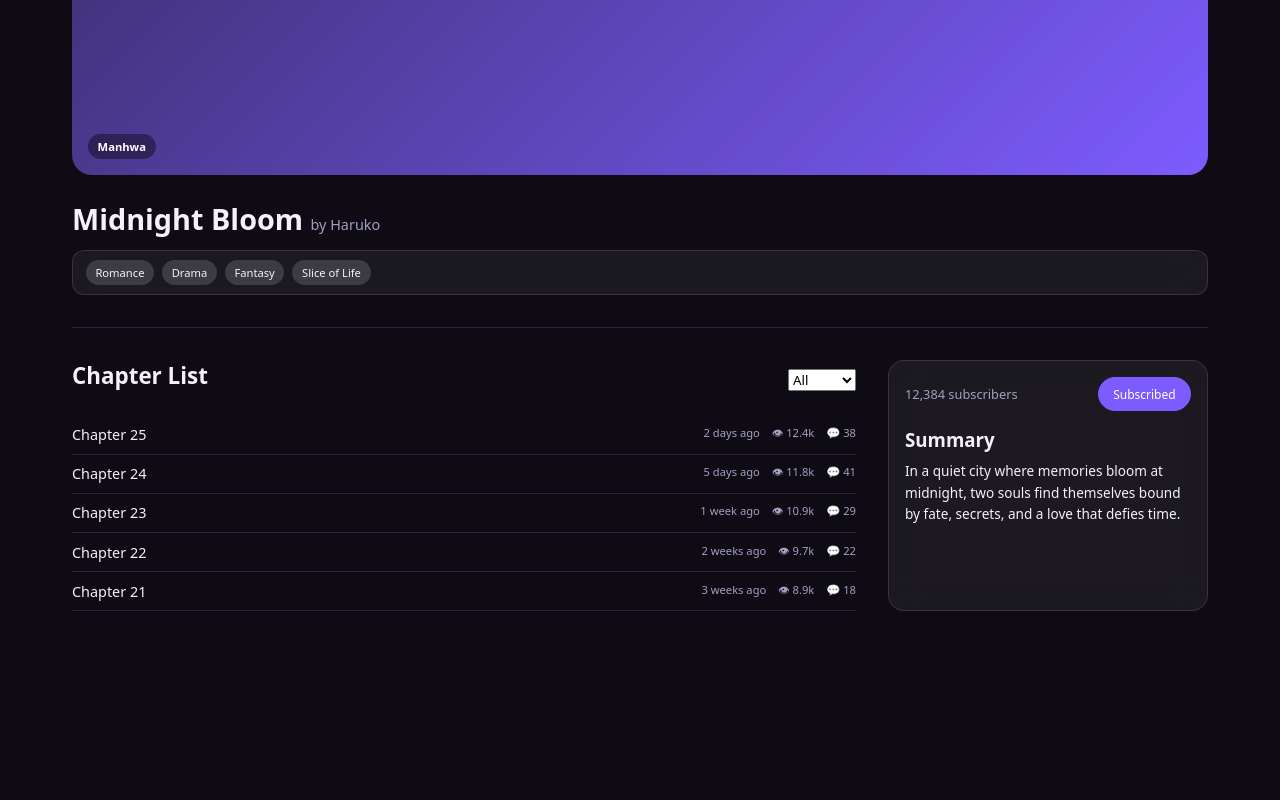
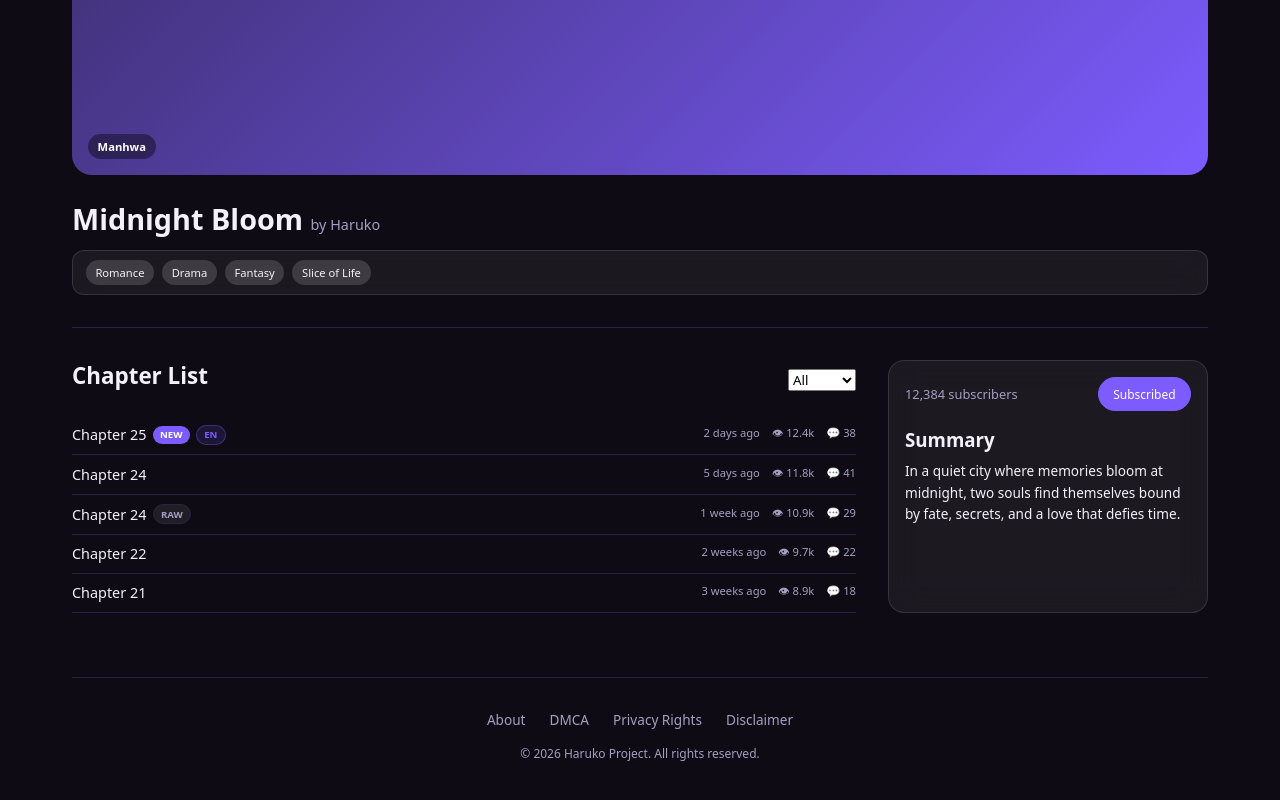
Before and after one commit to kozakiharuko-afk/haruko-frontend, a Next.js app: page /manhwa in a window 1280 px wide. Shown: the part 565-1365 px from the top of the page. Before the commit the page ends 1208 px from the top, so only its background shows below. Built offline with nearby package versions, Linux system fonts and the light colour scheme.

Commit message:
Polish Manhwa page UX with badges, sticky panel, hover affordance, and footer

```diff
--- a/app/globals.css
+++ b/app/globals.css
@@ -762,10 +762,40 @@ section:nth-of-type(2) h2 {
   cursor: pointer;
 }
 
+/* Hover affordance */
+.chapter-list li {
+  position: relative;
+  transition: background 0.2s ease, transform 0.2s ease;
+}
+
+.chapter-list li::after {
+  content: "→";
+  position: absolute;
+  right: 0;
+  opacity: 0;
+  font-size: 0.9rem;
+  color: var(--muted);
+  transition: opacity 0.2s ease, transform 0.2s ease;
+}
+
+/* Hover state */
+.chapter-list li:hover {
+  background: var(--accent-soft);
+  transform: translateX(4px);
+}
+
+.chapter-list li:hover::after {
+  opacity: 1;
+  transform: translateX(4px);
+}
+
 /* Chapter title (left side) */
 .chapter-title {
   font-size: 0.9rem;
-  flex: 1; /* pushes meta to the right */
+  flex: 1;
+  display: flex;
+  align-items: center;
+  gap: 0.4rem;
 }
 
 /* Chapter meta (right side) */
@@ -781,10 +811,53 @@ section:nth-of-type(2) h2 {
   background: var(--accent-soft);
 }
 
+/* Left group (title + NEW badge) */
+.chapter-left {
+  display: flex;
+  align-items: center;
+  gap: 0.5rem;
+  flex: 1;
+}
+
+/* NEW badge */
+.chapter-new {
+  font-size: 0.6rem;
+  font-weight: 700;
+  padding: 0.15rem 0.45rem;
+  border-radius: 999px;
+  background: var(--accent);
+  color: white;
+}
+
+/* Language badge */
+.chapter-lang {
+  font-size: 0.6rem;
+  font-weight: 700;
+  padding: 0.15rem 0.45rem;
+  border-radius: 999px;
+  border: 1px solid var(--border);
+}
+
+/* English */
+.chapter-lang.en {
+  color: var(--accent);
+  background: rgba(124, 92, 255, 0.15);
+  border-color: rgba(124, 92, 255, 0.35);
+}
+
+/* Raw */
+.chapter-lang.raw {
+  color: var(--muted);
+  background: rgba(255, 255, 255, 0.08);
+}
+
 /* RIGHT */
 .series-right {
   padding: 1rem;
   border-radius: 16px;
+
+  position: sticky;
+  top: 100px; /* below glass header */
 }
 
 .subscribe-box {
@@ -847,6 +920,18 @@ section:nth-of-type(2) h2 {
   }
 }
 
+@media (max-width: 900px) {
+  .series-right {
+    position: static;
+  }
+}
+
+@media (max-width: 600px) {
+  .chapter-list li::after {
+    display: none;
+  }
+}
+
 /* ======================================================
    FOOTER
    ====================================================== */
--- a/app/manhwa/page.tsx
+++ b/app/manhwa/page.tsx
@@ -43,7 +43,12 @@ export default function ManhwaPage() {
 
           <ol className="chapter-list">
             <li>
-              <span className="chapter-title">Chapter 25</span>
+  <span className="chapter-title">
+  Chapter 25
+  <span className="chapter-new">NEW</span>
+  <span className="chapter-lang en">EN</span>
+</span>
+
   <div className="chapter-meta">
     <span>2 days ago</span>
     <span>👁 12.4k</span>
@@ -61,7 +66,10 @@ export default function ManhwaPage() {
             </li>
 
             <li>
-              <span className="chapter-title">Chapter 23</span>
+              <span className="chapter-title">
+  Chapter 24
+  <span className="chapter-lang raw">RAW</span>
+</span>
               <div className="chapter-meta">
                 <span>1 week ago</span>
                 <span>👁 10.9k</span>
@@ -111,6 +119,22 @@ export default function ManhwaPage() {
           </div>
         </aside>
             </section>
+
+      {/* 🧾 Footer */}
+      <footer className="footer">
+        <div className="footer-inner">
+          <nav className="footer-links">
+            <a href="#">About</a>
+            <a href="#">DMCA</a>
+            <a href="#">Privacy Rights</a>
+            <a href="#">Disclaimer</a>
+          </nav>
+
+          <p className="footer-note">
+            © {new Date().getFullYear()} Haruko Project. All rights reserved.
+          </p>
+        </div>
+      </footer>
     </main>
   );
 }
```
Lines whose indentation alone changed are shown as unchanged.
